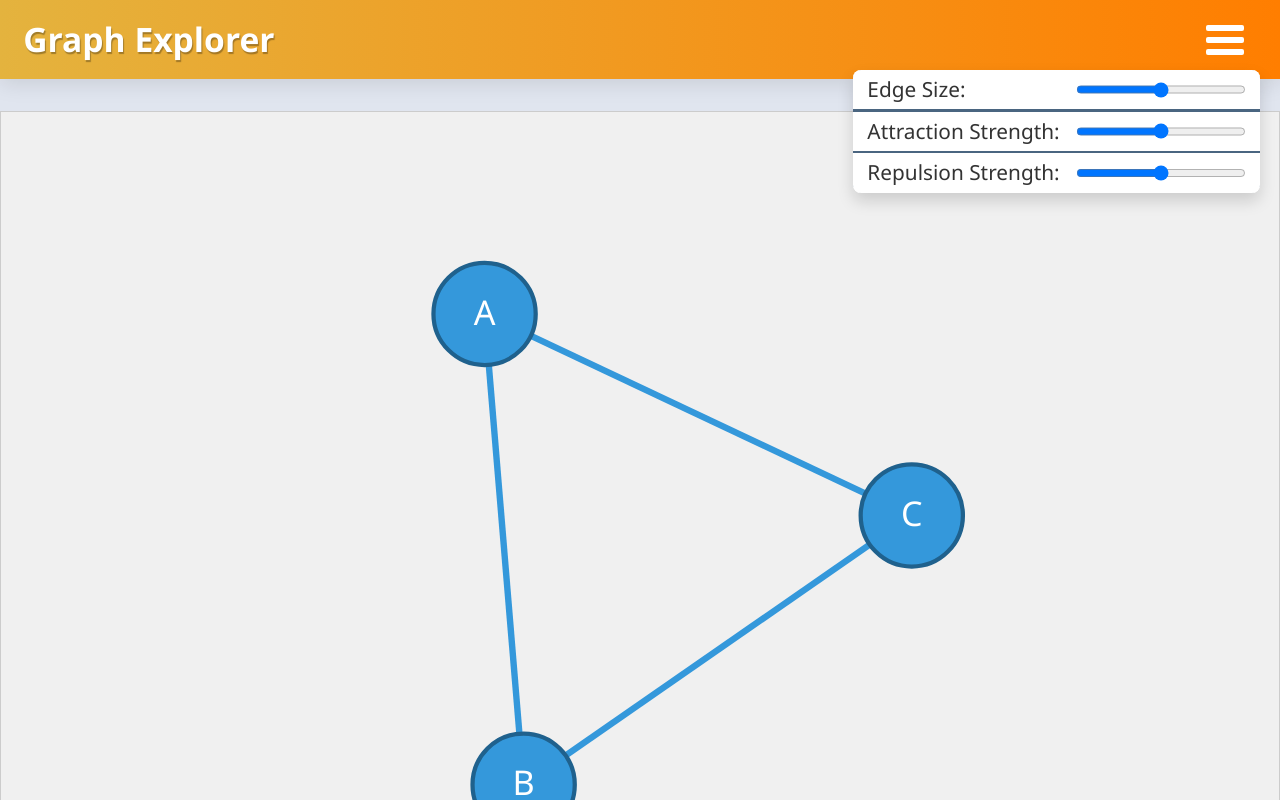
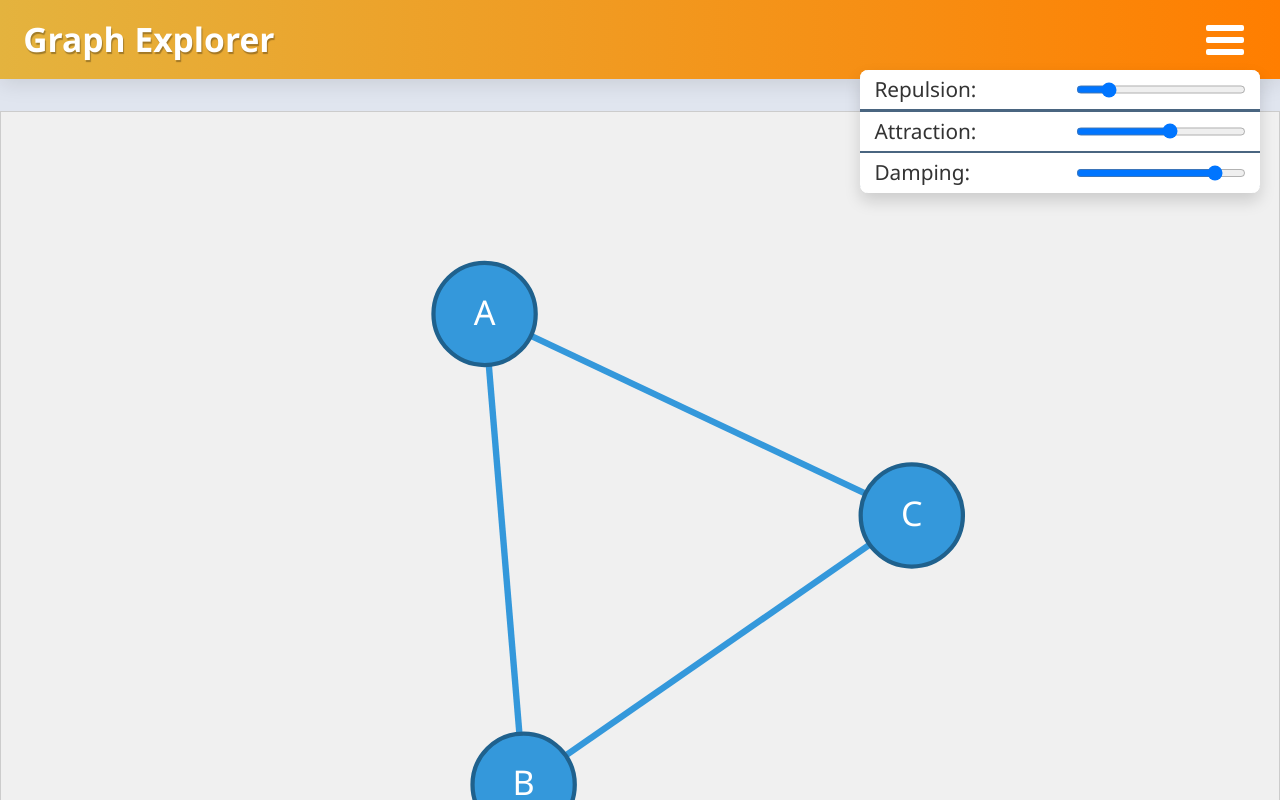
Before and after one commit to Drentov/GraphVisualizer, a plain HTML site: page frontend/index.html in a window 1280 px wide. Both pictures are taken after a click on the button 1225 px from the left and 39 px from the top of the page. Shown: the top 800 px of the page. Drawn offline with Linux system fonts and the light colour scheme.

Commit message:
Hooked up UI slider parameters the graph balancer.

```diff
--- a/frontend/index.html
+++ b/frontend/index.html
@@ -24,18 +24,18 @@
                     <ul class="dropdown-items" role="menu">
                     <div class="slider-container">
                         <li>
-                        <label for="edge-size">Edge Size:</label>
-                        <input type="range" id="edge-size" min="0" max="100" value="50">
+                        <label for="repulsion">Repulsion:</label>
+                        <input type="range" id="repulsion" min="50" max="350" value="100">
                         </li>
 
                         <li>
-                        <label for="attraction-strength">Attraction Strength:</label>
-                        <input type="range" id="attraction-strength" min="0" max="100" value="50">
+                        <label for="attraction">Attraction:</label>
+                        <input type="range" id="attraction" min="0.01" max="0.35" step="0.01" value="0.20">
                         </li>
 
                         <li>
-                        <label for="repulsion-strength">Repulsion Strength:</label>
-                        <input type="range" id="repulsion-strength" min="0" max="100" value="50">
+                        <label for="damping">Damping:</label>
+                        <input type="range" id="damping" min="0.0" max="1" step="0.01" value="0.85">
                         </li>
                     </div>
                     </ul>
--- a/frontend/static/graph.js
+++ b/frontend/static/graph.js
@@ -296,6 +296,40 @@ class LayoutAdjustmentCalculator{
 }
 
 
+class LayoutConfigManager{
+	/**
+	* @param {LayoutAdjustmentCalculator} calculator_object
+	*/
+	constructor(calculator_object){
+
+		/** @type {LayoutAdjustmentCalculator} */
+		this.calculator_object = calculator_object;
+
+		/** @type {HTMLInputElement} */
+		this.DOM_repulsion = document.getElementById("repulsion");
+
+	    /** @type {HTMLInputElement} */
+	    this.DOM_attraction = document.getElementById("attraction");
+
+	    /** @type {HTMLInputElement} */
+	    this.DOM_damping = document.getElementById("damping");
+
+	    //Registering listeners
+
+	    this.DOM_repulsion.addEventListener("input", () => {
+	    	this.calculator_object.kRepulsion = Number(this.DOM_repulsion.value);
+	    });
+
+	    this.DOM_attraction.addEventListener("input", () => {
+	    	this.calculator_object.kAttraction = Number(this.DOM_attraction.value);
+	    });
+
+    	this.DOM_damping.addEventListener("input", () => {
+	    	this.calculator_object.damping = Number(this.DOM_damping.value);
+	    });
+	}
+}
+
 
 function test_Nodes(){
 
@@ -365,9 +399,13 @@ function test_Edges(){ //OUTDATED!!!
 function test_Graph(){
 
 	let layout_calculator = new LayoutAdjustmentCalculator();
+	new LayoutConfigManager(layout_calculator); //Makes the sliders work!
+
 	let DOM_graph = document.querySelector(".graph");
 	let graph = new Graph(DOM_graph, layout_calculator);
-	console.log(graph.toString());
+
+
+	//console.log(graph.toString());
 
     function animate() {
         graph.tick();
```
